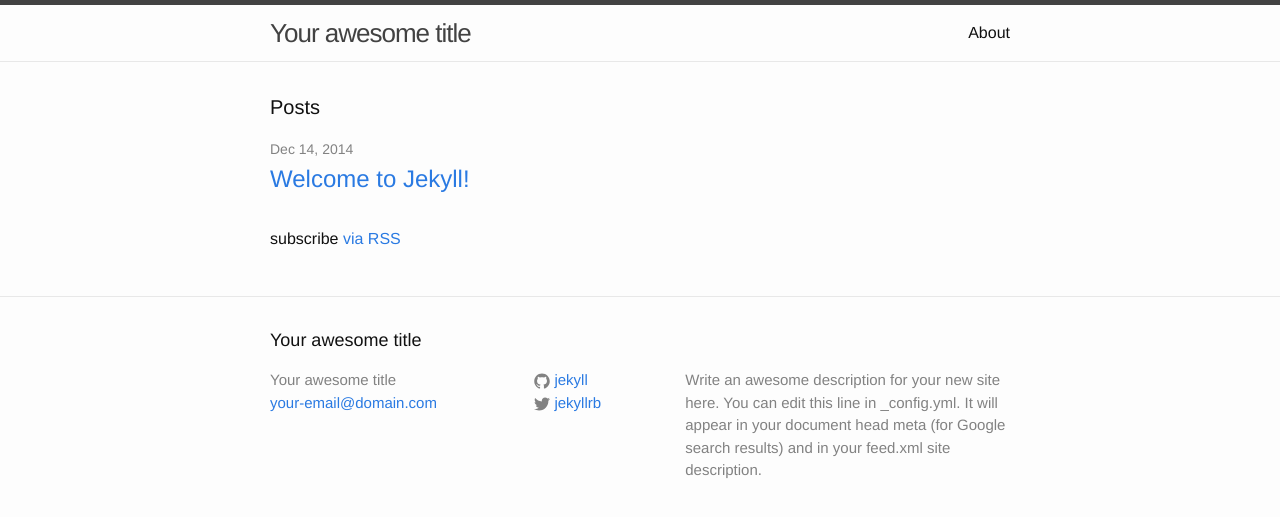
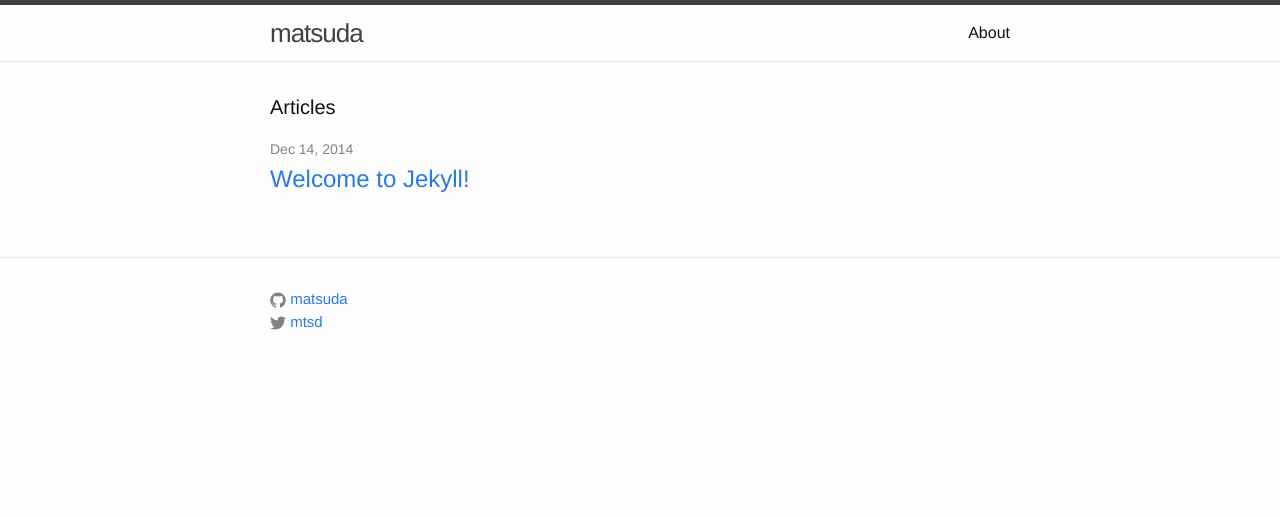
Before and after one commit to mtsd/mtsd.github.io, a Jekyll site: the page built from index.html, in a window 1280 px wide. Shown: the top 517 px of the page. Built offline with Jekyll 4.4.1, drawn with Linux system fonts in a browser that asks for light colours.

Commit message:
modify config

```diff
--- a/_config.yml
+++ b/_config.yml
@@ -1,14 +1,11 @@
 # Site settings
-title: Your awesome title
-email: your-email@domain.com
-description: > # this means to ignore newlines until "baseurl:"
-  Write an awesome description for your new site here. You can edit this
-  line in _config.yml. It will appear in your document head meta (for
-  Google search results) and in your feed.xml site description.
-baseurl: "" # the subpath of your site, e.g. /blog/
-url: "http://yourdomain.com" # the base hostname & protocol for your site
-twitter_username: jekyllrb
-github_username:  jekyll
+title: matsuda
+description: matsuda is iOS and Ruby on Rails developer
+twitter_username: mtsd
+github_username:  matsuda
 
 # Build settings
 markdown: kramdown
+
+# Custom
+permalink: /:year/:month/:day/:title.html
--- a/_includes/footer.html
+++ b/_includes/footer.html
@@ -2,16 +2,7 @@
 
   <div class="wrapper">
 
-    <h2 class="footer-heading">{{ site.title }}</h2>
-
     <div class="footer-col-wrapper">
-      <div class="footer-col  footer-col-1">
-        <ul class="contact-list">
-          <li>{{ site.title }}</li>
-          <li><a href="mailto:{{ site.email }}">{{ site.email }}</a></li>
-        </ul>
-      </div>
-
       <div class="footer-col  footer-col-2">
         <ul class="social-media-list">
           {% if site.github_username %}
@@ -44,10 +35,6 @@
           {% endif %}
         </ul>
       </div>
-
-      <div class="footer-col  footer-col-3">
-        <p class="text">{{ site.description }}</p>
-      </div>
     </div>
 
   </div>
--- a/_posts/2014-12-14-welcome-to-jekyll.markdown
+++ b/_posts/2014-12-14-welcome-to-jekyll.markdown
@@ -2,7 +2,6 @@
 layout: post
 title:  "Welcome to Jekyll!"
 date:   2014-12-14 22:59:57
-categories: jekyll update
 ---
 You’ll find this post in your `_posts` directory. Go ahead and edit it and re-build the site to see your changes. You can rebuild the site in many different ways, but the most common way is to run `jekyll serve`, which launches a web server and auto-regenerates your site when a file is updated.
 
--- a/index.html
+++ b/index.html
@@ -4,7 +4,7 @@ layout: default
 
 <div class="home">
 
-  <h1 class="page-heading">Posts</h1>
+  <h1 class="page-heading">Articles</h1>
 
   <ul class="post-list">
     {% for post in site.posts %}
@@ -18,6 +18,4 @@ layout: default
     {% endfor %}
   </ul>
 
-  <p class="rss-subscribe">subscribe <a href="{{ "/feed.xml" | prepend: site.baseurl }}">via RSS</a></p>
-
 </div>
```
